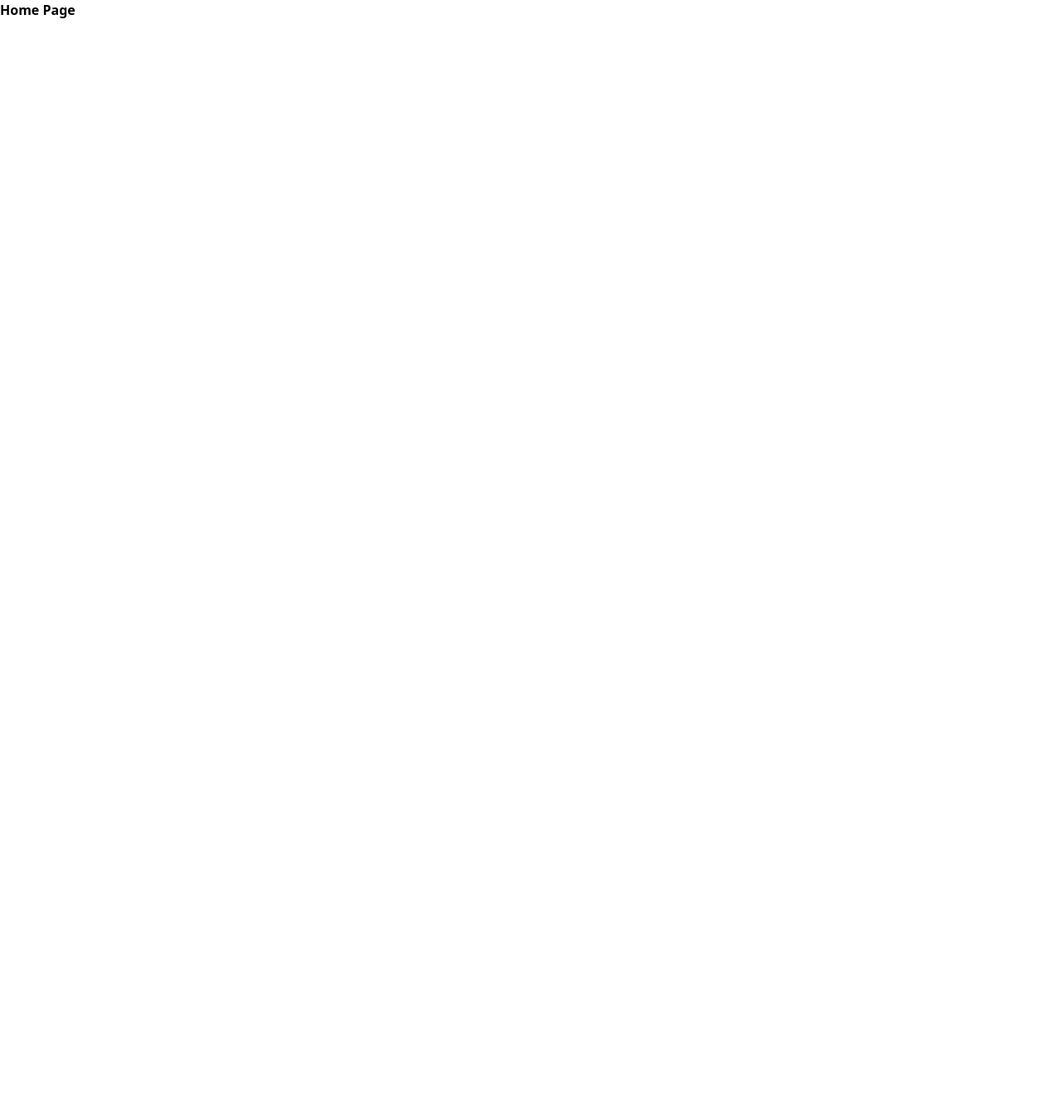
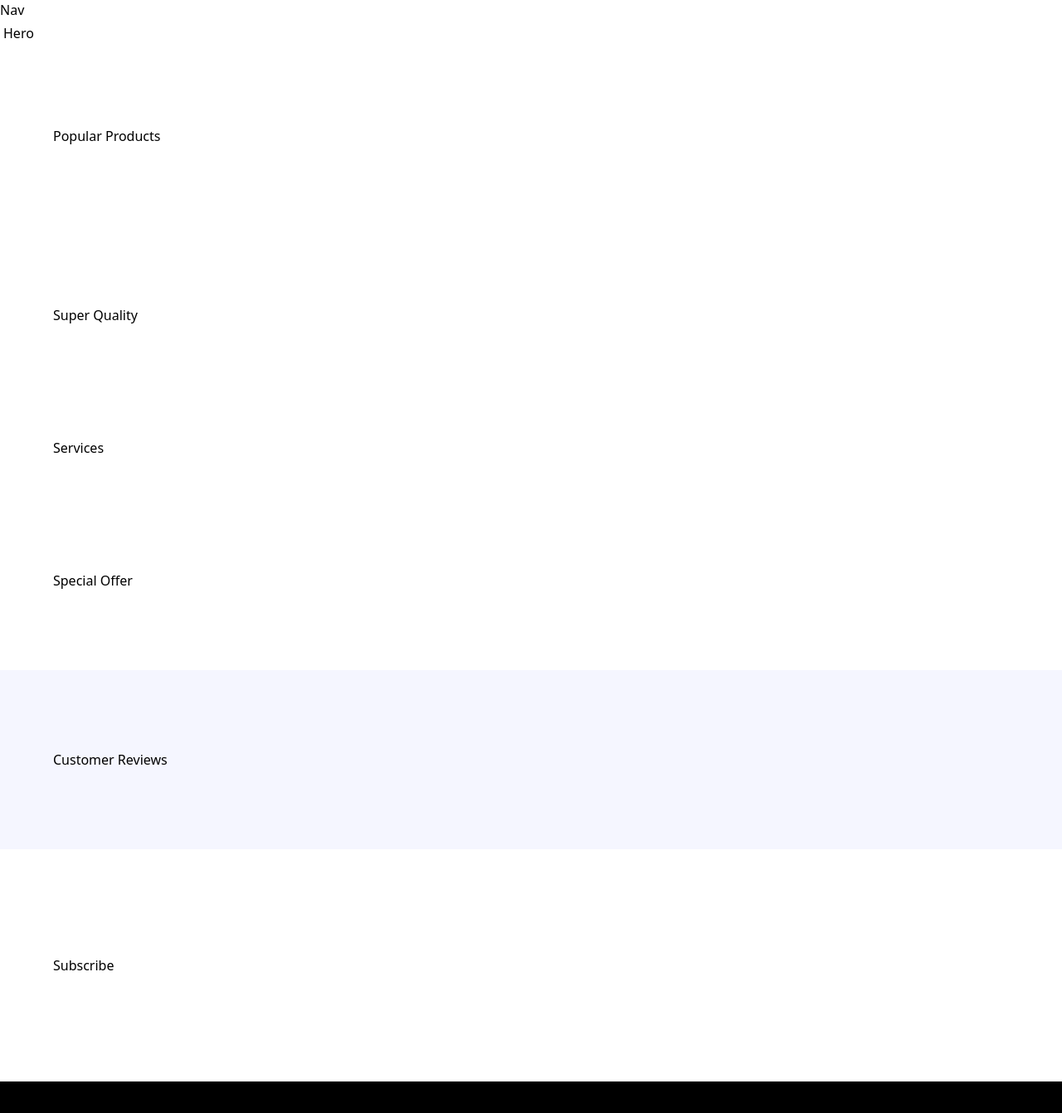
Before and after one commit to Muhammad-Sabir/nextjs-nike-landing-page, a Next.js app: page / in a window 1280 px wide. Shown: the top 1342 px of the page at 83% size. Before the commit the page ends 800 px from the top, so only its background shows below. Built offline with nearby package versions, Linux system fonts and the light colour scheme; a web font is replaced by a local one.

Commit message:
Create stucture of all of the components

```diff
--- a/src/app/page.tsx
+++ b/src/app/page.tsx
@@ -1,3 +1,17 @@
-export default function Home() {
-  return <main className="font-bold">Home Page</main>;
-}
+const Home = () => {
+  return (
+    <main className="relative">
+      Nav
+      <section className="wide:padding-r padding-b xl:p-1">Hero</section>
+      <section className="padding">Popular Products</section>
+      <section className="padding">Super Quality</section>
+      <section className="padding-x py-10">Services</section>
+      <section className="padding">Special Offer</section>
+      <section className="padding bg-pale-blue">Customer Reviews</section>
+      <section className="padding-x w-full py-16 sm:py-32">Subscribe</section>
+      <section className="padding-x padding-t bg-black pb-8">Footer</section>
+    </main>
+  );
+};
+
+export default Home;
--- /dev/null
+++ b/src/components/CustomerReviews.tsx
@@ -0,0 +1,7 @@
+import React from "react";
+
+const CustomerReviews = () => {
+  return <div>CustomerReviews</div>;
+};
+
+export default CustomerReviews;
--- /dev/null
+++ b/src/components/Footer.tsx
@@ -0,0 +1,7 @@
+import React from "react";
+
+const Footer = () => {
+  return <div>Footer</div>;
+};
+
+export default Footer;
--- /dev/null
+++ b/src/components/Hero.tsx
@@ -0,0 +1,7 @@
+import React from "react";
+
+const Hero = () => {
+  return <div>Hero</div>;
+};
+
+export default Hero;
--- /dev/null
+++ b/src/components/PopularProducts.tsx
@@ -0,0 +1,7 @@
+import React from "react";
+
+const PopularProducts = () => {
+  return <div>PopularProducts</div>;
+};
+
+export default PopularProducts;
--- /dev/null
+++ b/src/components/Services.tsx
@@ -0,0 +1,7 @@
+import React from "react";
+
+const Services = () => {
+  return <div>Services</div>;
+};
+
+export default Services;
--- /dev/null
+++ b/src/components/SpecialOffer.tsx
@@ -0,0 +1,7 @@
+import React from "react";
+
+const SpecialOffer = () => {
+  return <div>SpecialOffer</div>;
+};
+
+export default SpecialOffer;
--- /dev/null
+++ b/src/components/Subscribe.tsx
@@ -0,0 +1,7 @@
+import React from "react";
+
+const Subscribe = () => {
+  return <div>Subscribe</div>;
+};
+
+export default Subscribe;
--- /dev/null
+++ b/src/components/SuperQuality.tsx
@@ -0,0 +1,7 @@
+import React from "react";
+
+const SuperQuality = () => {
+  return <div>SuperQuality</div>;
+};
+
+export default SuperQuality;
```
